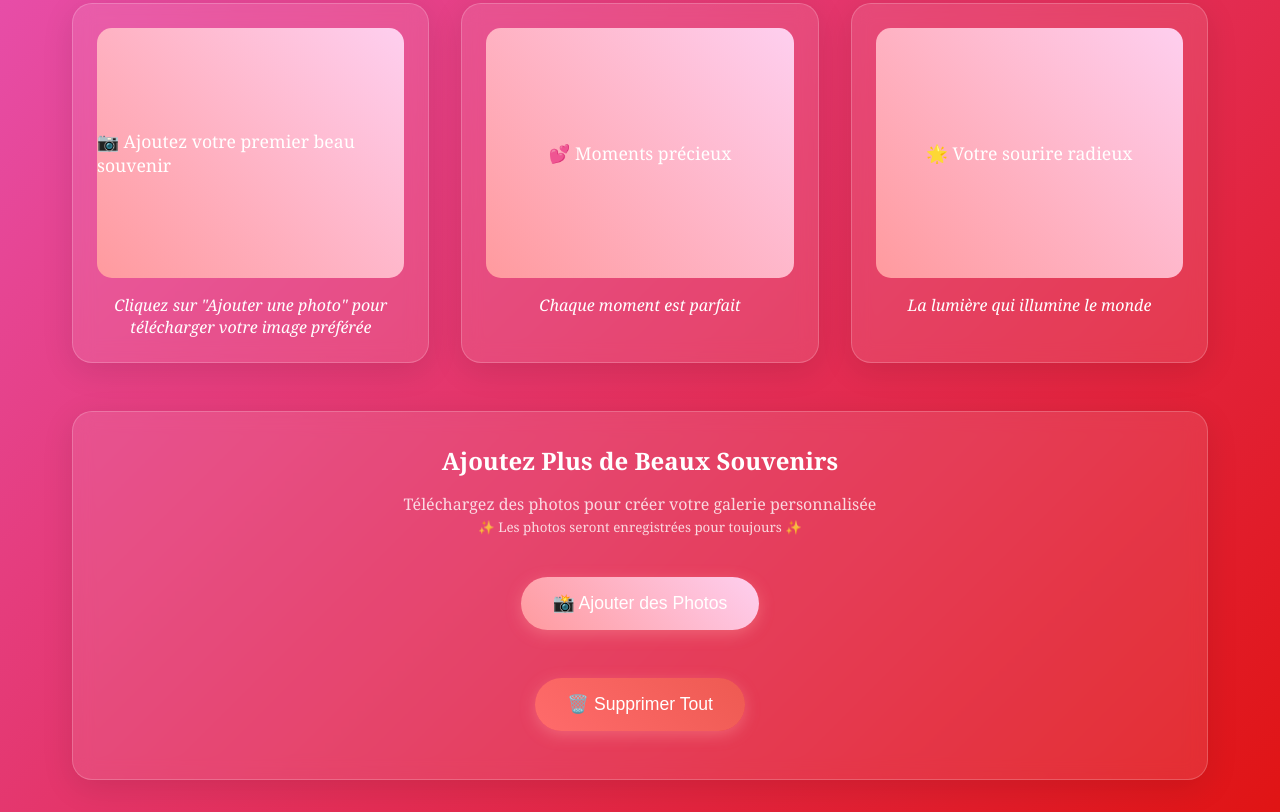
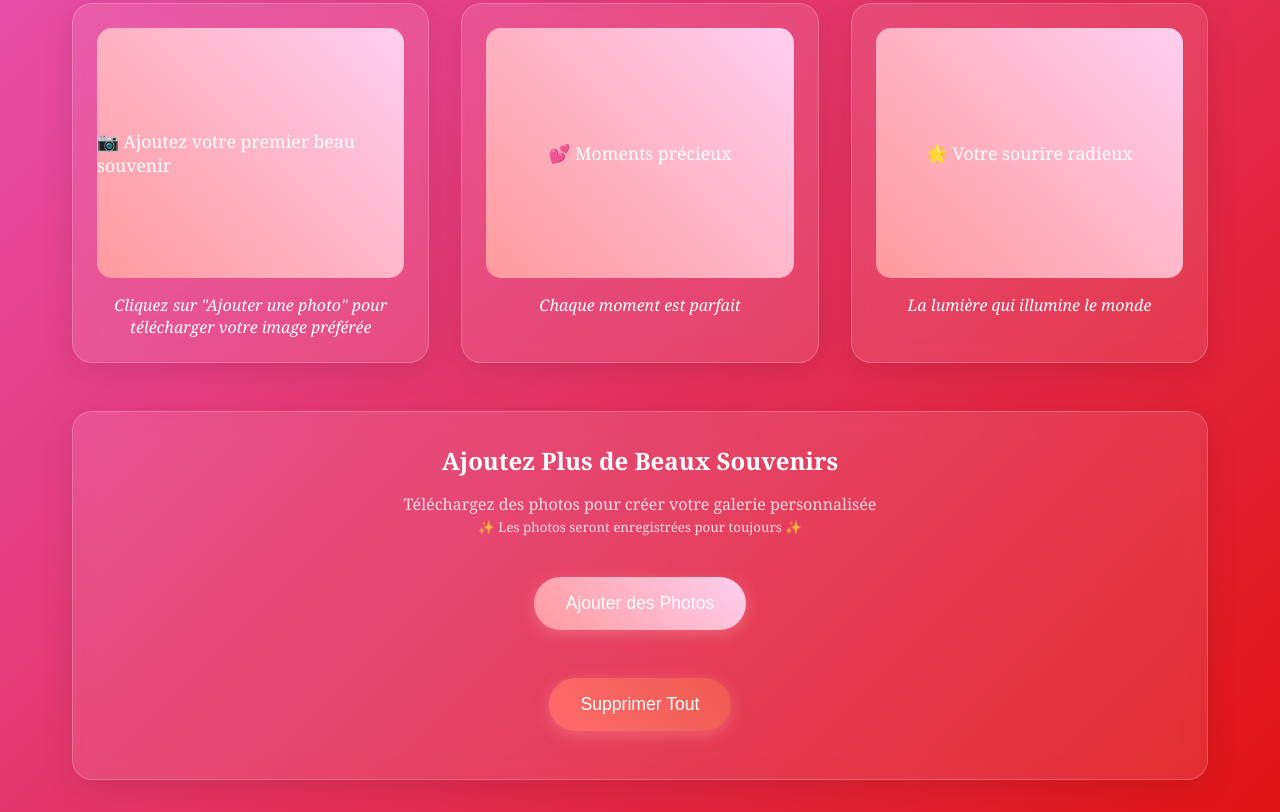
Before and after one commit to spvrtvk/marjorie-site, a plain HTML site: page index.html in a window 1280 px wide. Shown: the part 915-1727 px from the top of the page. Drawn offline with Linux system fonts and the light colour scheme.

Commit message:
Add files via upload

```diff
--- a/index.html
+++ b/index.html
@@ -526,11 +526,11 @@
             </p>
             <input type="file" id="fileInput" accept="image/*" multiple>
             <button class="upload-button" onclick="document.getElementById('fileInput').click()">
-                📸 Ajouter des Photos
+                Ajouter des Photos
             </button>
             <div style="margin-top: 1rem;">
                 <button class="upload-button" onclick="clearAllPhotos()" style="background: linear-gradient(45deg, #ff6b6b, #ee5a52); margin-left: 1rem;">
-                    🗑️ Supprimer Tout
+                Supprimer Tout
                 </button>
             </div>
         </div>
```
